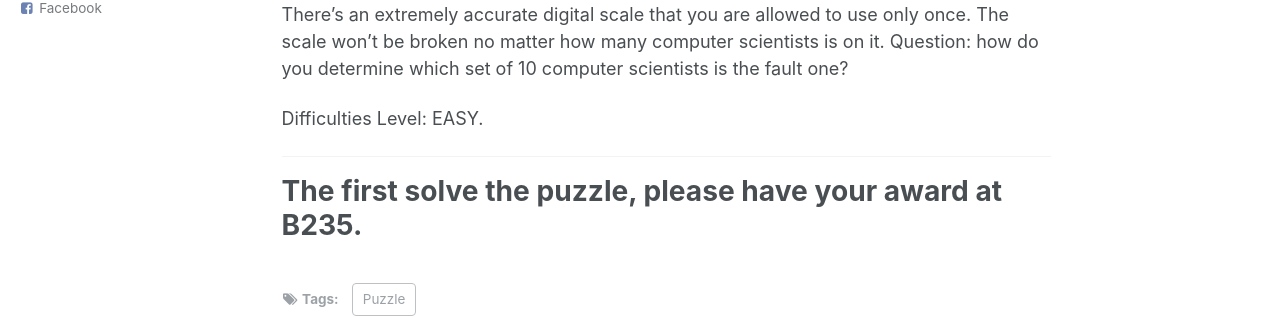
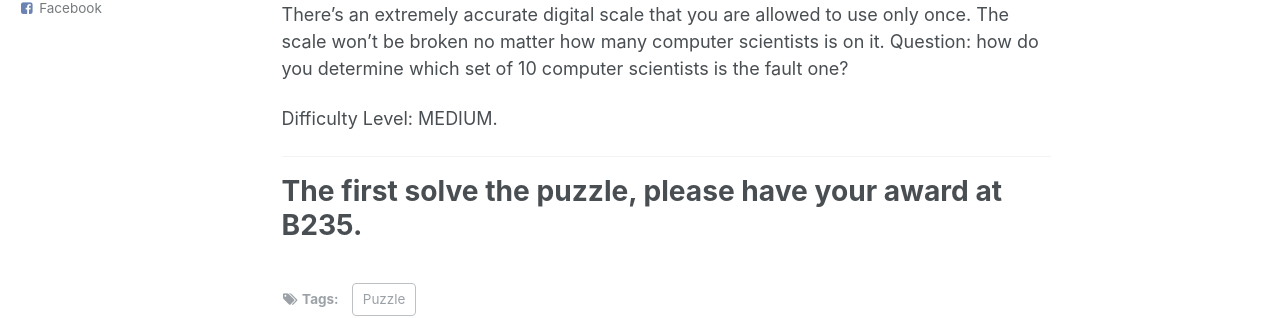
Before and after one commit to yichiliao/yichiliao.github.io, a Jekyll site: the page built from _posts/2018-05-28-100ppl.md, in a window 1280 px wide and 900 px high. Shown: the part 399-717 px from the top of the window. Built offline with Jekyll 4.4.1, drawn with Linux system fonts in a browser that asks for light colours.

Commit message:
PUZZLE 2

```diff
--- a/_posts/2018-05-28-100ppl.md
+++ b/_posts/2018-05-28-100ppl.md
@@ -10,7 +10,7 @@ There are 10 sets of 10 computer scientists. 9 sets of them are weight exactly t
 
 There's an extremely accurate digital scale that you are allowed to use only once. The scale won't be broken no matter how many computer scientists is on it. Question: how do you determine which set of 10 computer scientists is the fault one?
 
-Difficulties Level: EASY.
+Difficulty Level: MEDIUM.
 
 
 ------
```
